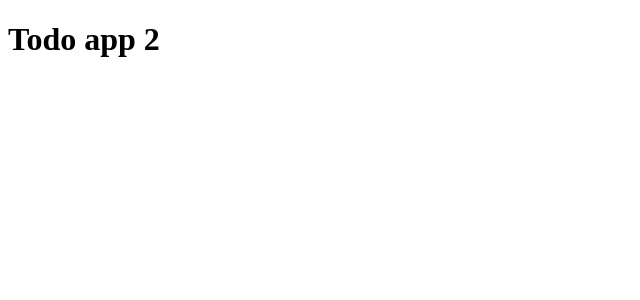
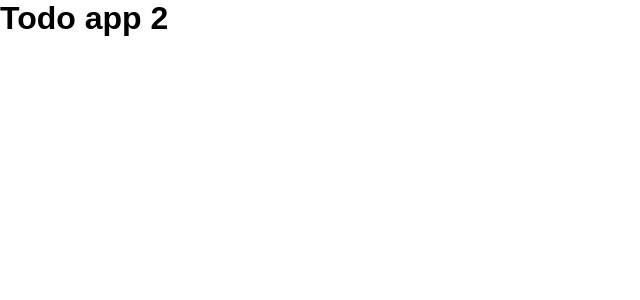
Before and after one commit to alex-kim-dev/todo-app-2, a React (Vite) app: page / in a window 1280 px wide. Shown: the top 300 px of the page, without its empty margins (0-640 px from the left). Built offline with nearby package versions, Linux system fonts and the light colour scheme.

Commit message:
feat: add style reset

```diff
--- a/src/app/ui/main.tsx
+++ b/src/app/ui/main.tsx
@@ -1,3 +1,5 @@
+import './reset.css'
+
 import { StrictMode } from 'react'
 import { createRoot } from 'react-dom/client'
 
--- /dev/null
+++ b/src/app/ui/reset.css
@@ -0,0 +1,57 @@
+*,
+*::after,
+*::before {
+  box-sizing: border-box;
+  padding: 0;
+  margin: 0;
+}
+
+body {
+  min-block-size: 100dvh;
+  font-family: sans-serif;
+  line-height: normal;
+  overflow-wrap: anywhere;
+  scroll-behavior: smooth;
+}
+
+ul,
+ol {
+  list-style: none;
+}
+
+a {
+  color: inherit;
+  text-decoration: none;
+
+  &:hover {
+    text-decoration: underline;
+  }
+}
+
+img,
+picture,
+video,
+canvas,
+svg {
+  display: block;
+  inline-size: 100%;
+  block-size: auto;
+}
+
+button,
+input,
+textarea,
+select {
+  font: inherit;
+  color: inherit;
+  background: none;
+  border: none;
+}
+
+button {
+  appearance: none;
+
+  &:enabled {
+    cursor: pointer;
+  }
+}
```
